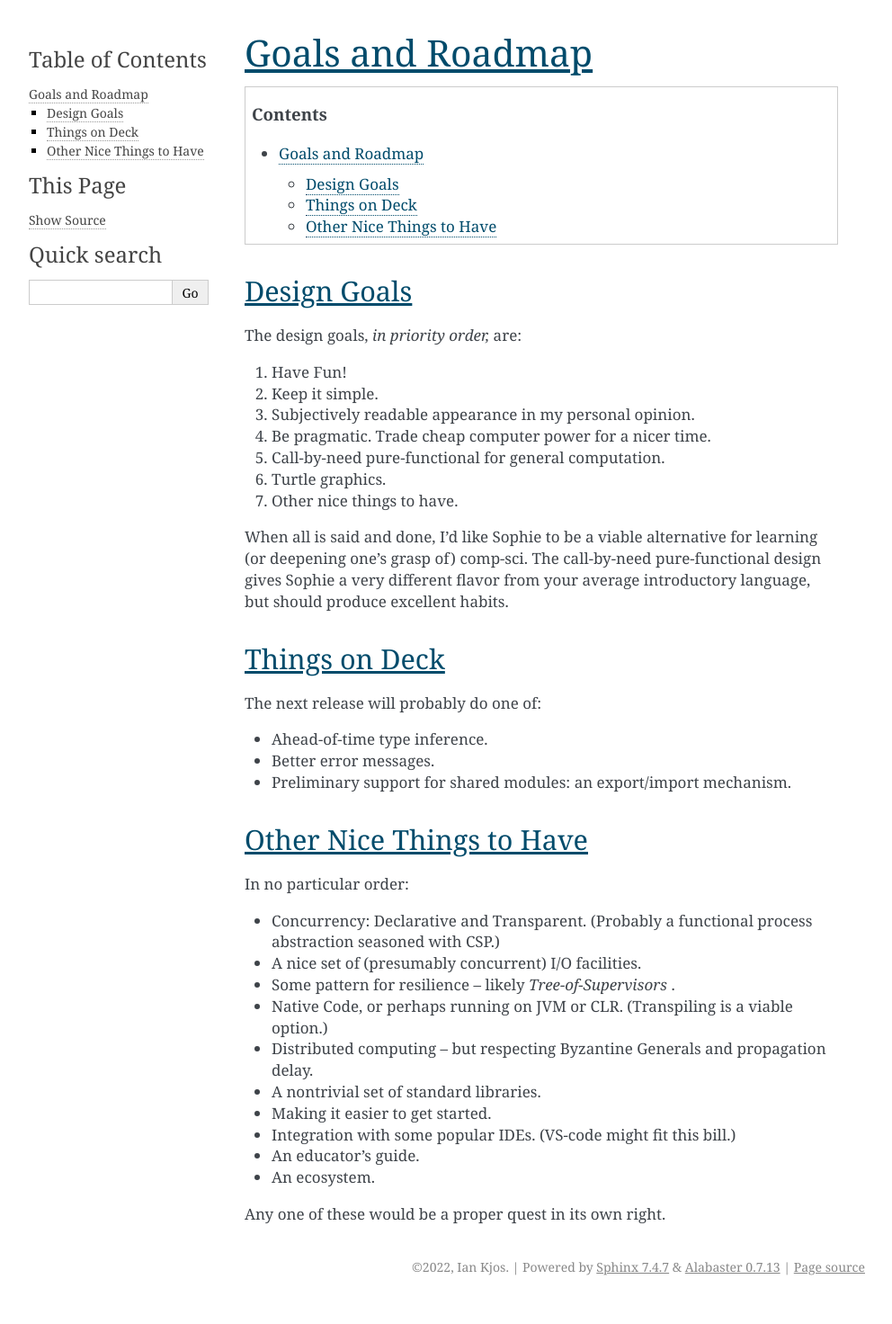
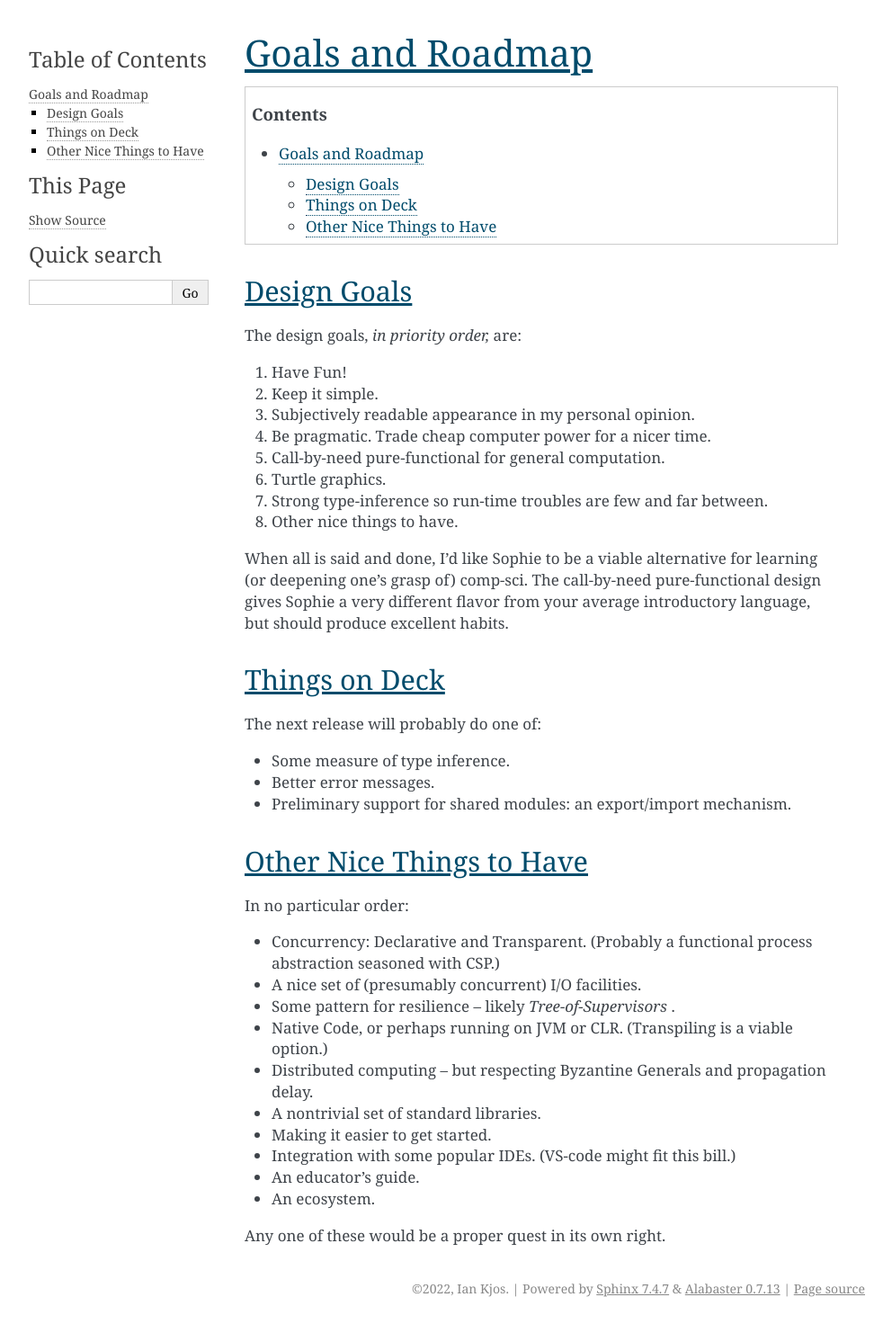
Before and after one commit to kjosib/sophie, a Sphinx documentation site: the page built from docs/goals.rst, in a window 1280 px wide. Shown: the whole page at 90% size, without its empty margins (148-1140 px from the left). Built offline with Sphinx 7.4.7, drawn with Linux system fonts in a browser that asks for light colours; before the commit the page ends 1448 px from its top, so only the background shows below that.

Commit message:
small doc updates

```diff
--- a/docs/goals.rst
+++ b/docs/goals.rst
@@ -14,7 +14,8 @@ The design goals, *in priority order,* are:
 4. Be pragmatic. Trade cheap computer power for a nicer time.
 5. Call-by-need pure-functional for general computation.
 6. Turtle graphics.
-7. Other nice things to have.
+7. Strong type-inference so run-time troubles are few and far between.
+8. Other nice things to have.
 
 When all is said and done, I'd like Sophie to be a viable alternative for learning (or deepening one's grasp of) comp-sci.
 The call-by-need pure-functional design gives Sophie a very different flavor from your average introductory language,
@@ -25,7 +26,7 @@ Things on Deck
 
 The next release will probably do one of:
 
-* Ahead-of-time type inference.
+* Some measure of type inference.
 * Better error messages.
 * Preliminary support for shared modules: an export/import mechanism.
 
```
Also changed, not shown: README.md (+31 -27 lines).
